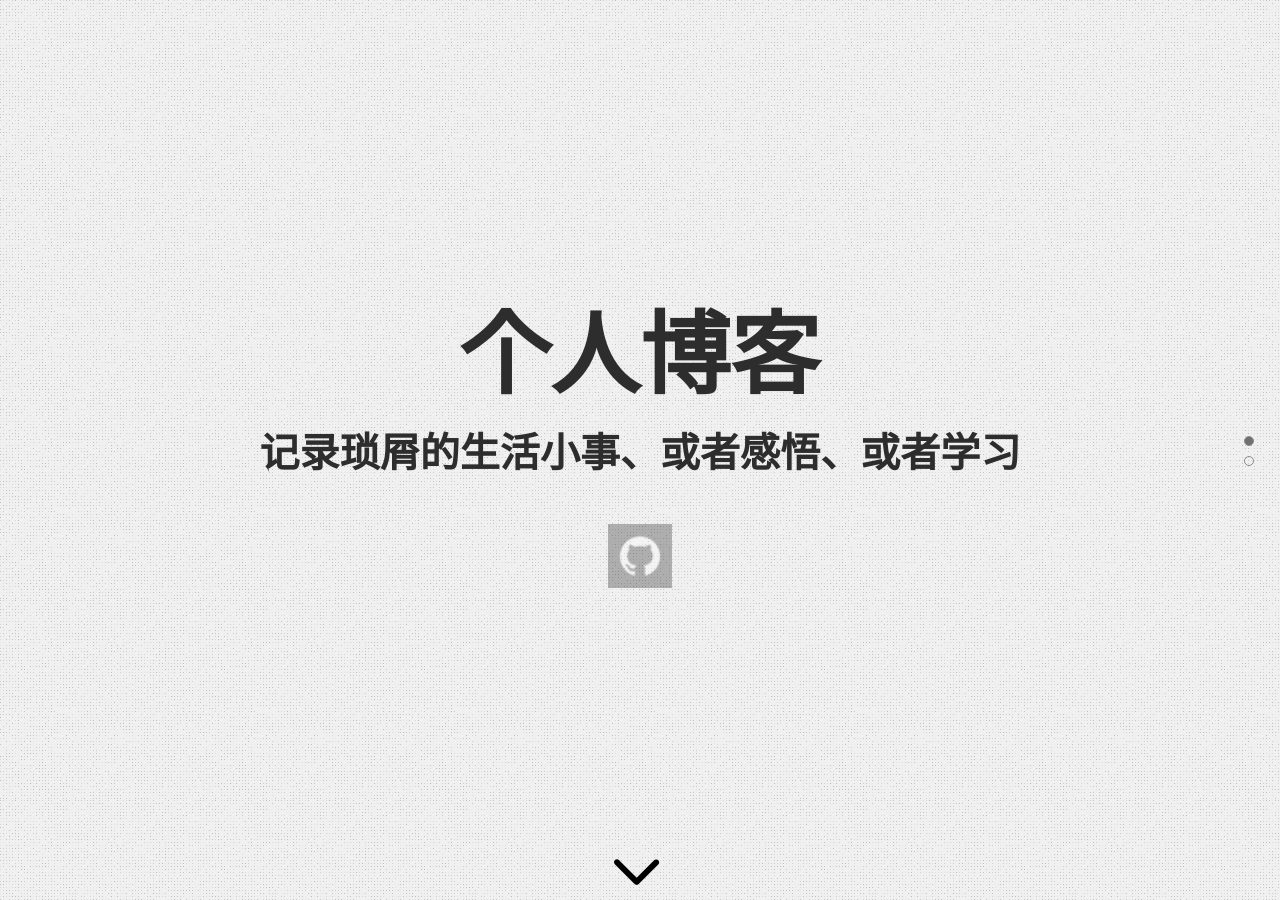
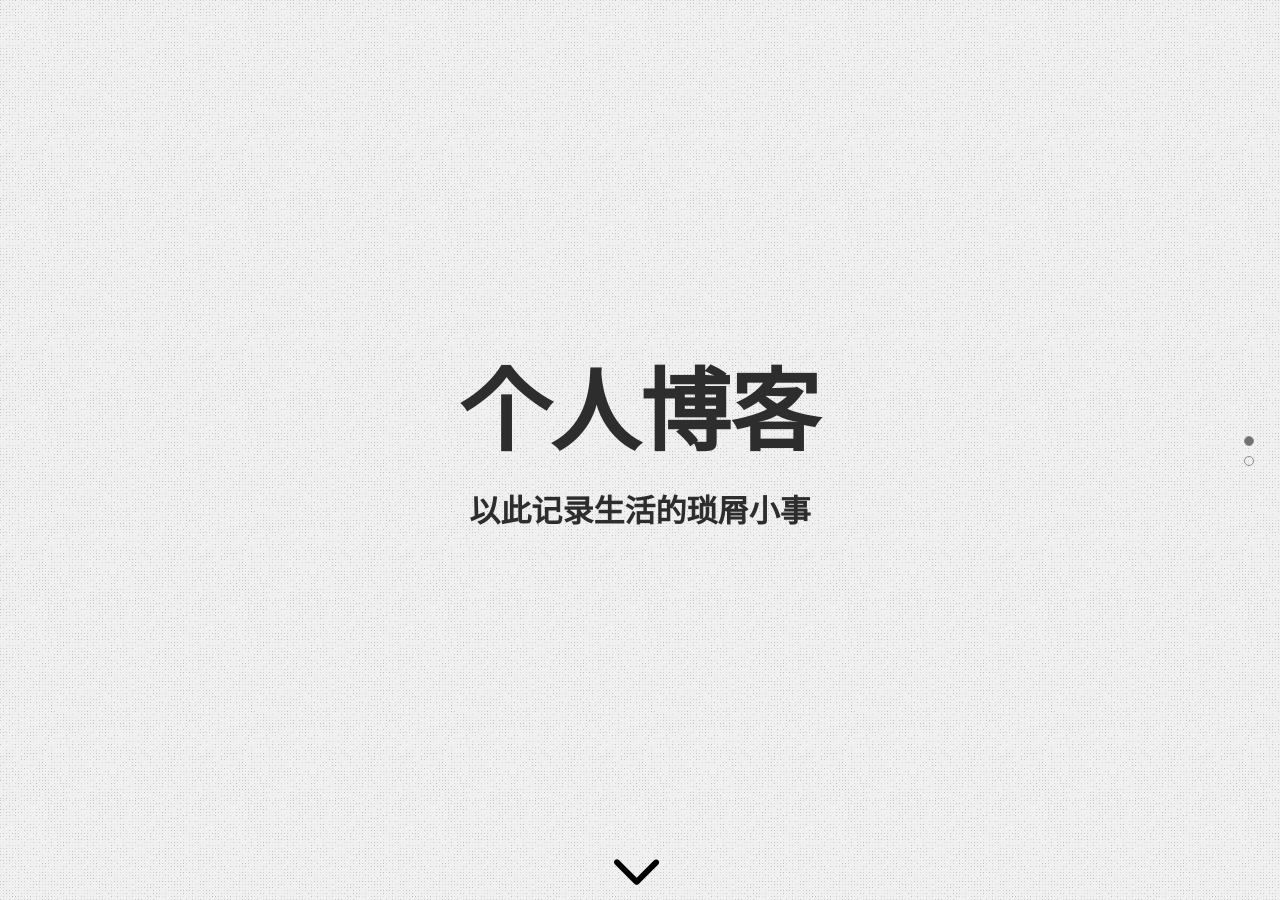
Before and after one commit to jiexuan/JieXuan.github.io, a Jekyll site: the page built from index.html, in a window 1280 px wide. Built offline with Jekyll 4.4.1, drawn with Linux system fonts in a browser that asks for light colours; comment, search, counter and statistics services are not loaded.

Commit message:
change name3

```diff
--- a/_config.yml
+++ b/_config.yml
@@ -48,12 +48,15 @@ author:
       url:
 home:
   section1: <h1>个人博客</h1>
-  section2: <h2>记录琐屑的生活小事、或者感悟、或者学习</h2>
-  section3: <div class="social-links"><a class="ico-github btn" href="https://github.com/yizeng/jekyll-theme-simple-texture" title="View on GitHub"></a></div>
+  section2: <h2> </h2>
+  section3: <h3>以此记录生活的琐屑小事</h2>
+  section4: <h3>或者一些感悟</h2>
+  section5: <h3>或者一些学习方法</h2>
+#  section3: <div class="social-links"><a class="ico-github btn" href="https://github.com/yizeng/jekyll-theme-simple-texture" title="View on GitHub"></a></div>
 blog:
   cc_license: http://creativecommons.org/licenses/by-sa/4.0/ # A link to CC License of your choice.
   cc_license_image: /assets/images/theme/cc-by-sa.png # An image of your CC License.
-  footer_content: 杰轩，立志努力的工程师，广州
+  footer_content: 杰轩.立志努力的工程师.广州
 
 disqus:
   shortname: # e.g. yizeng
```
